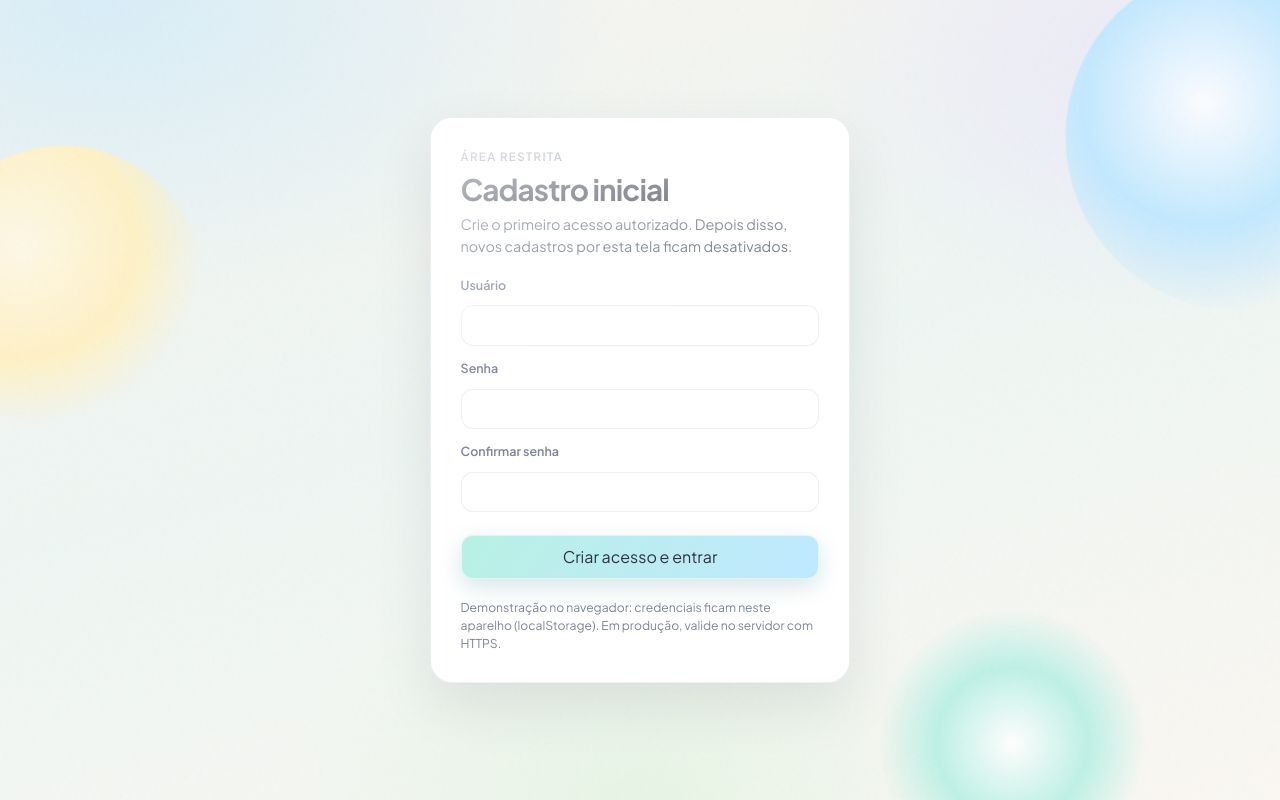
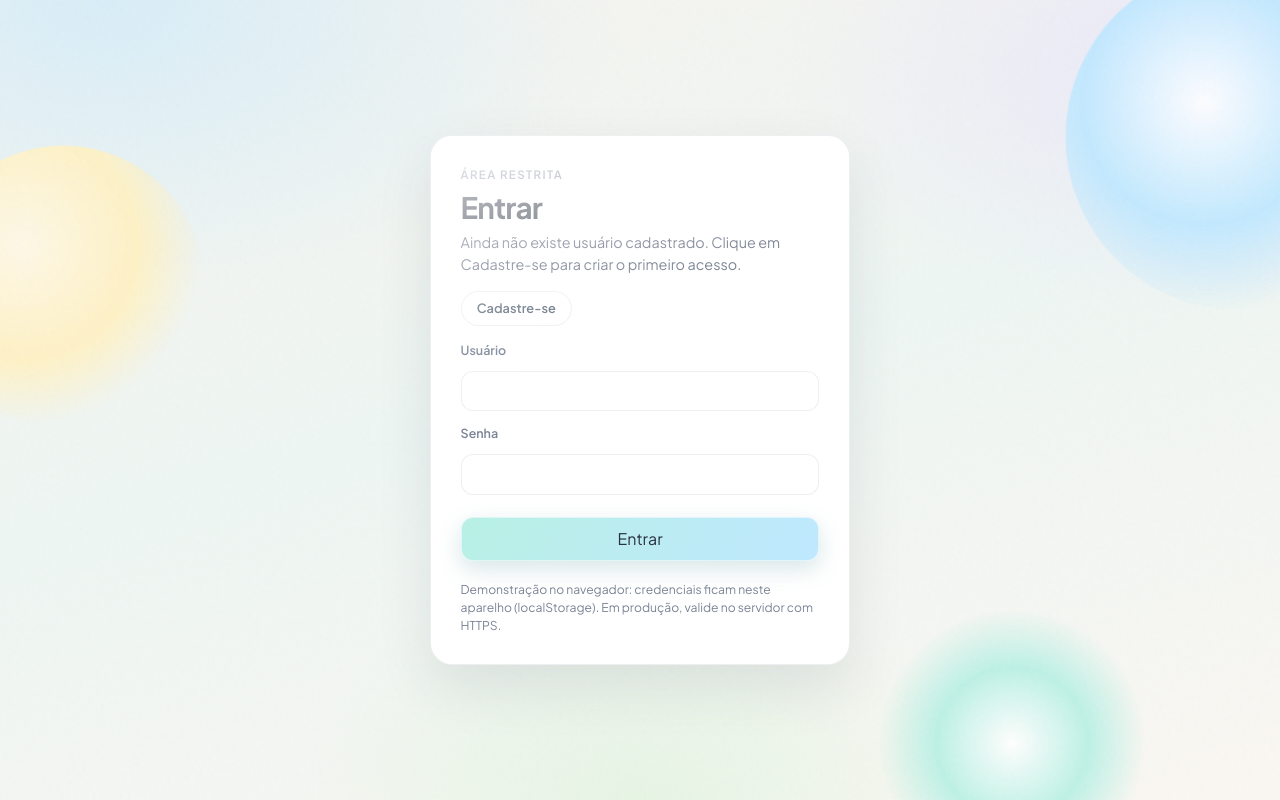
Before and after one commit to iaaleide/projeto_cartao_credito, a plain HTML site: page dashboard/login.html in a window 1280 px wide. Drawn offline with Linux system fonts and the light colour scheme.

Commit message:
correcao tela de login

```diff
--- a/dashboard/login.html
+++ b/dashboard/login.html
@@ -41,6 +41,10 @@
         <p class="auth-card__subtitle" id="authSubtitle"></p>
 
         <div class="auth-msg" id="authError" role="alert" hidden></div>
+        <div class="auth-actions" id="authActions">
+          <button type="button" class="btn btn--ghost" id="goLoginBtn" hidden>Fazer login</button>
+          <button type="button" class="btn btn--ghost" id="goRegisterBtn" hidden>Cadastre-se</button>
+        </div>
 
         <section id="registerPanel" class="auth-panel" hidden>
           <form id="registerForm" class="auth-form" autocomplete="off">
--- a/dashboard/login.js
+++ b/dashboard/login.js
@@ -6,6 +6,8 @@
   const authTitle = el("authTitle");
   const authSubtitle = el("authSubtitle");
   const authError = el("authError");
+  const goLoginBtn = el("goLoginBtn");
+  const goRegisterBtn = el("goRegisterBtn");
 
   const regUser = el("regUser");
   const regPass = el("regPass");
@@ -22,6 +24,28 @@
     authError.hidden = !msg;
   }
 
+  function setMode(mode, hasRegisteredUser) {
+    const isRegister = mode === "register";
+    registerPanel.hidden = !isRegister;
+    loginPanel.hidden = isRegister;
+
+    if (isRegister) {
+      authTitle.textContent = "Cadastro inicial";
+      authSubtitle.textContent =
+        "Crie o primeiro acesso autorizado. Depois disso, novos cadastros por esta tela ficam desativados.";
+      goLoginBtn.hidden = false;
+      goRegisterBtn.hidden = true;
+      return;
+    }
+
+    authTitle.textContent = "Entrar";
+    authSubtitle.textContent = hasRegisteredUser
+      ? "Use o usuário e a senha cadastrados neste dispositivo. Administradores podem criar novos acessos em Usuários, no dashboard."
+      : "Ainda não existe usuário cadastrado. Clique em Cadastre-se para criar o primeiro acesso.";
+    goLoginBtn.hidden = true;
+    goRegisterBtn.hidden = hasRegisteredUser;
+  }
+
   function routePanels() {
     if (typeof DashboardAuth === "undefined") {
       showError("Erro ao carregar autenticação. Recarregue a página.");
@@ -32,19 +56,7 @@
       return;
     }
     const has = DashboardAuth.hasRegisteredUser();
-    if (has) {
-      registerPanel.hidden = true;
-      loginPanel.hidden = false;
-      authTitle.textContent = "Entrar";
-      authSubtitle.textContent =
-        "Use o usuário e a senha cadastrados neste dispositivo. Administradores podem criar novos acessos em Usuários, no dashboard.";
-    } else {
-      registerPanel.hidden = false;
-      loginPanel.hidden = true;
-      authTitle.textContent = "Cadastro inicial";
-      authSubtitle.textContent =
-        "Crie o primeiro acesso autorizado. Depois disso, novos cadastros por esta tela ficam desativados.";
-    }
+    setMode("login", has);
   }
 
   regForm.addEventListener("submit", async (e) => {
@@ -74,5 +86,12 @@
     }
   });
 
+  if (goRegisterBtn) {
+    goRegisterBtn.addEventListener("click", () => setMode("register", false));
+  }
+  if (goLoginBtn) {
+    goLoginBtn.addEventListener("click", () => setMode("login", DashboardAuth.hasRegisteredUser()));
+  }
+
   routePanels();
 })();
--- a/dashboard/styles.css
+++ b/dashboard/styles.css
@@ -1063,6 +1063,12 @@ html[data-theme="dark"] .auth-msg {
   display: none !important;
 }
 
+.auth-actions {
+  display: flex;
+  gap: 0.55rem;
+  margin-bottom: 0.8rem;
+}
+
 .auth-footnote {
   margin: 1.25rem 0 0;
   font-size: 0.76rem;
```
